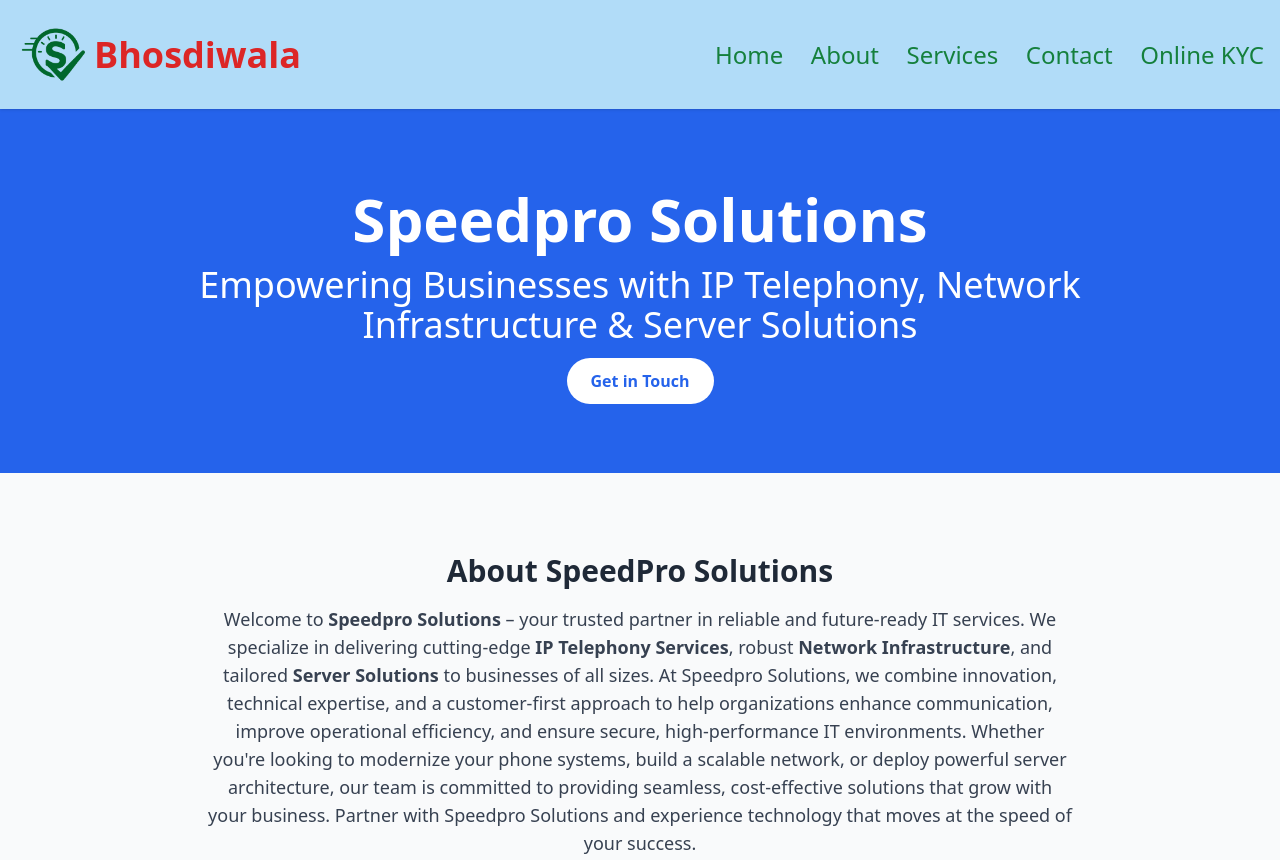
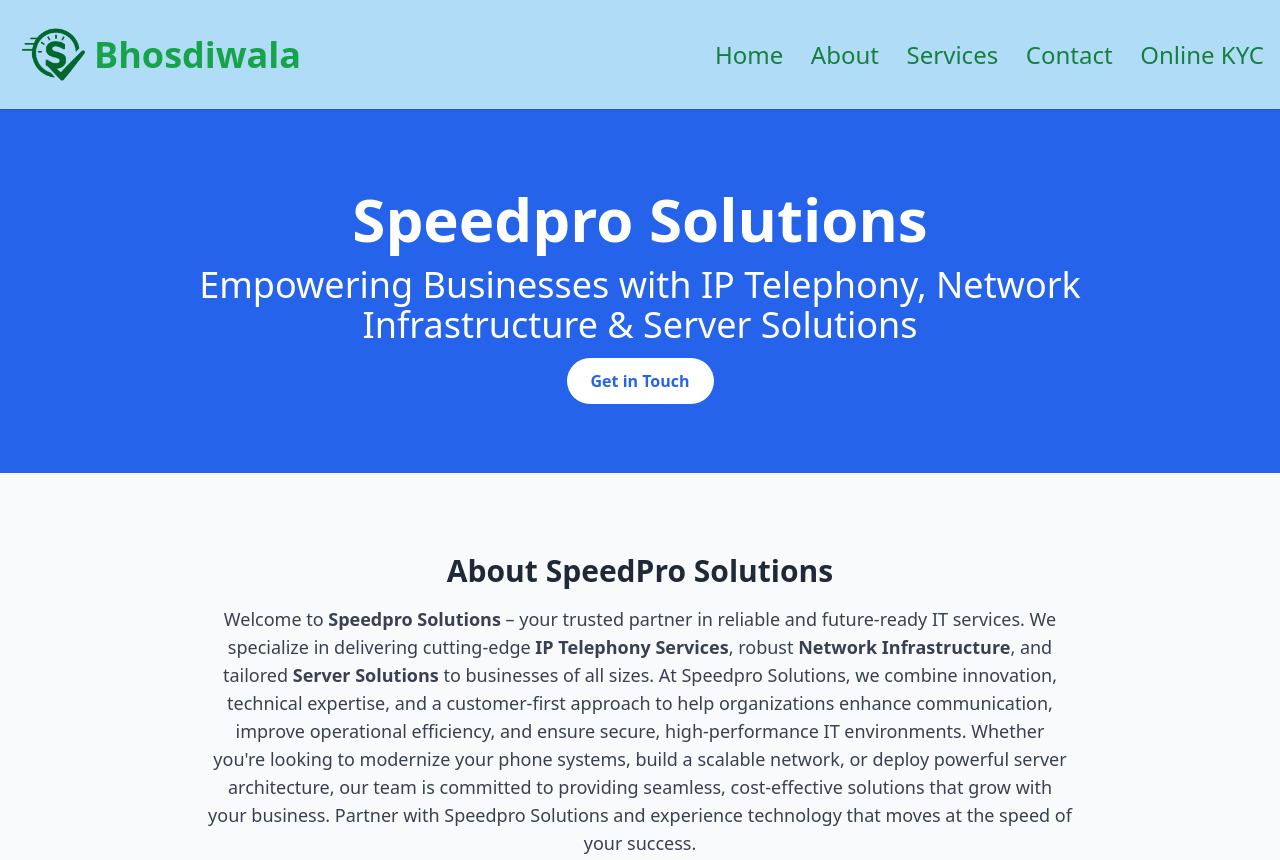
Before and after one commit to santanu603/sppedpro, a plain HTML site: page index.html in a window 1280 px wide. Shown: the top 860 px of the page. Drawn offline with nearby package versions, Linux system fonts and the light colour scheme; a script that the page names is missing.

Commit message:
Update index.html

```diff
--- a/index.html
+++ b/index.html
@@ -12,7 +12,7 @@
   <!-- Header -->
   <header class="bg-white shadow sticky top-0 z-50" style="background-color: rgb(177, 220, 248);">
     <div class="max-w-7xl mx-auto flex justify-between items-center p-4">
-      <div class="text-4xl font-bold text-red-600">
+      <div class="text-4xl font-bold text-green-600">
         <a href="index.html"><table>
           <tr>
             <th><img src="images/ggg.png" alt="Italian Trulli" height="75" width="75"></th>
```
